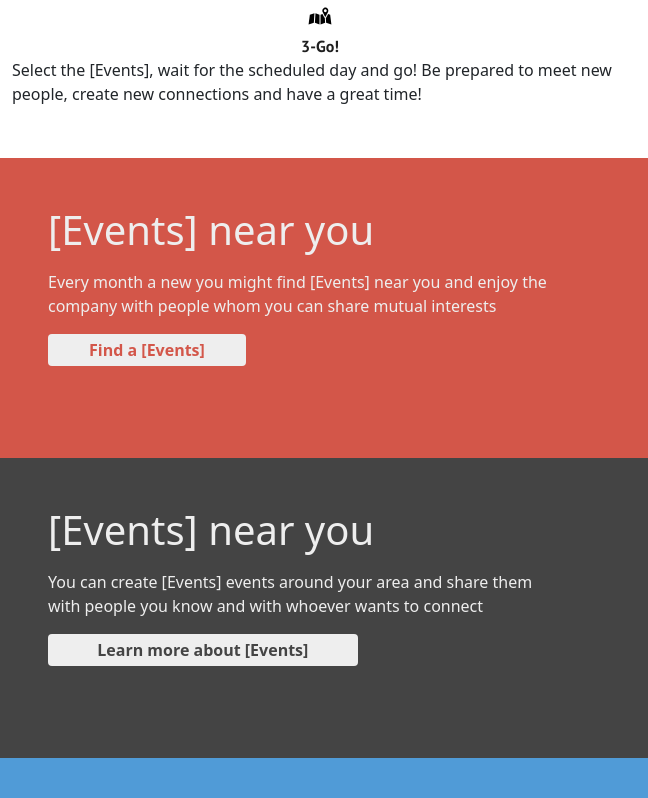
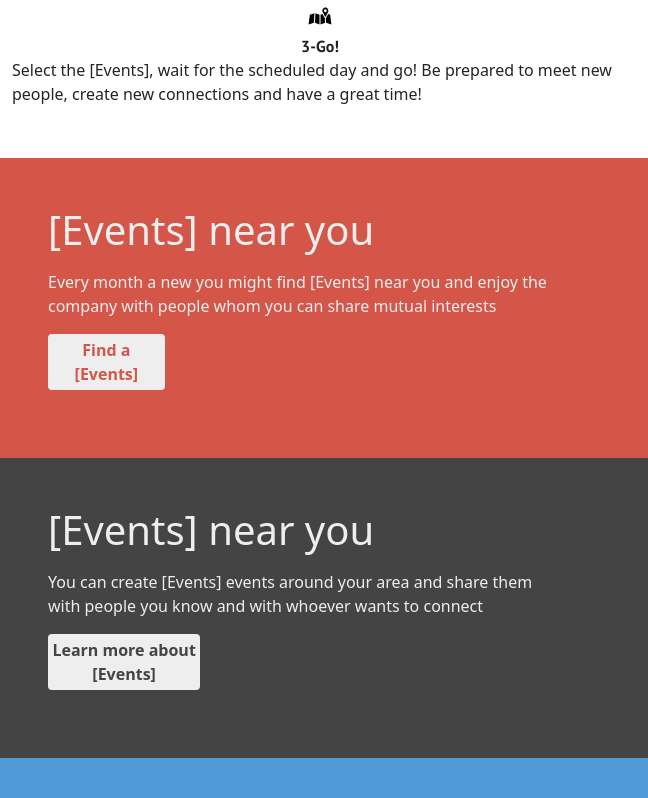
Before and after one commit to Fifaliana-tech/SAYNA-HTML-CSS-PROJET-FINAL, a plain HTML site: page index.html in a window 1280 px wide. Shown: the part 713-1511 px from the top of the page, 0-648 px from the left. Drawn offline with Linux system fonts and the light colour scheme.

Commit message:
Update style.css

```diff
--- a/Assets/Assets/Css/style.css
+++ b/Assets/Assets/Css/style.css
@@ -186,7 +186,7 @@ footer svg{
     padding: 4px;
     border: none;
     cursor: pointer;
-    width: 39%;
+    width: 23%;
     font-weight: bold;
 }
 .container5 .btn {
@@ -195,7 +195,7 @@ footer svg{
     padding: 4px;
     border: none;
     cursor: pointer;
-    width: 61%;
+    width: 30%;
     font-weight: bold;
 }
 @media (max-width: 768px) {
```
